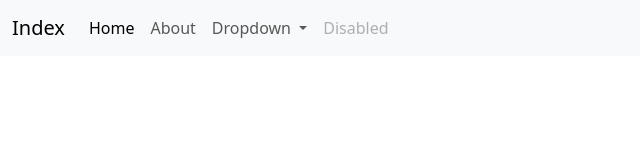
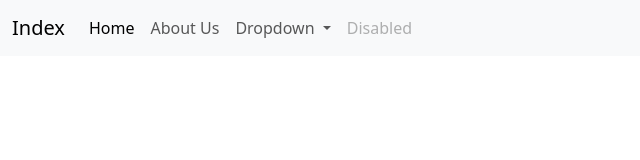
Before and after one commit to owaislodhi01/Batch2311F4, a plain HTML site: page index.html in a window 1280 px wide. Shown: the full height of the page, 0-640 px from the left. Drawn offline with nearby package versions, Linux system fonts and the light colour scheme.

Commit message:
edit files on master2

```diff
--- a/index.html
+++ b/index.html
@@ -21,7 +21,7 @@
           <a class="nav-link active" aria-current="page" href="#">Home</a>
         </li>
         <li class="nav-item">
-          <a class="nav-link" href="#">About</a>
+          <a class="nav-link" href="#">About Us</a>
         </li>
         <li class="nav-item dropdown">
           <a class="nav-link dropdown-toggle" href="#" role="button" data-bs-toggle="dropdown" aria-expanded="false">
```
